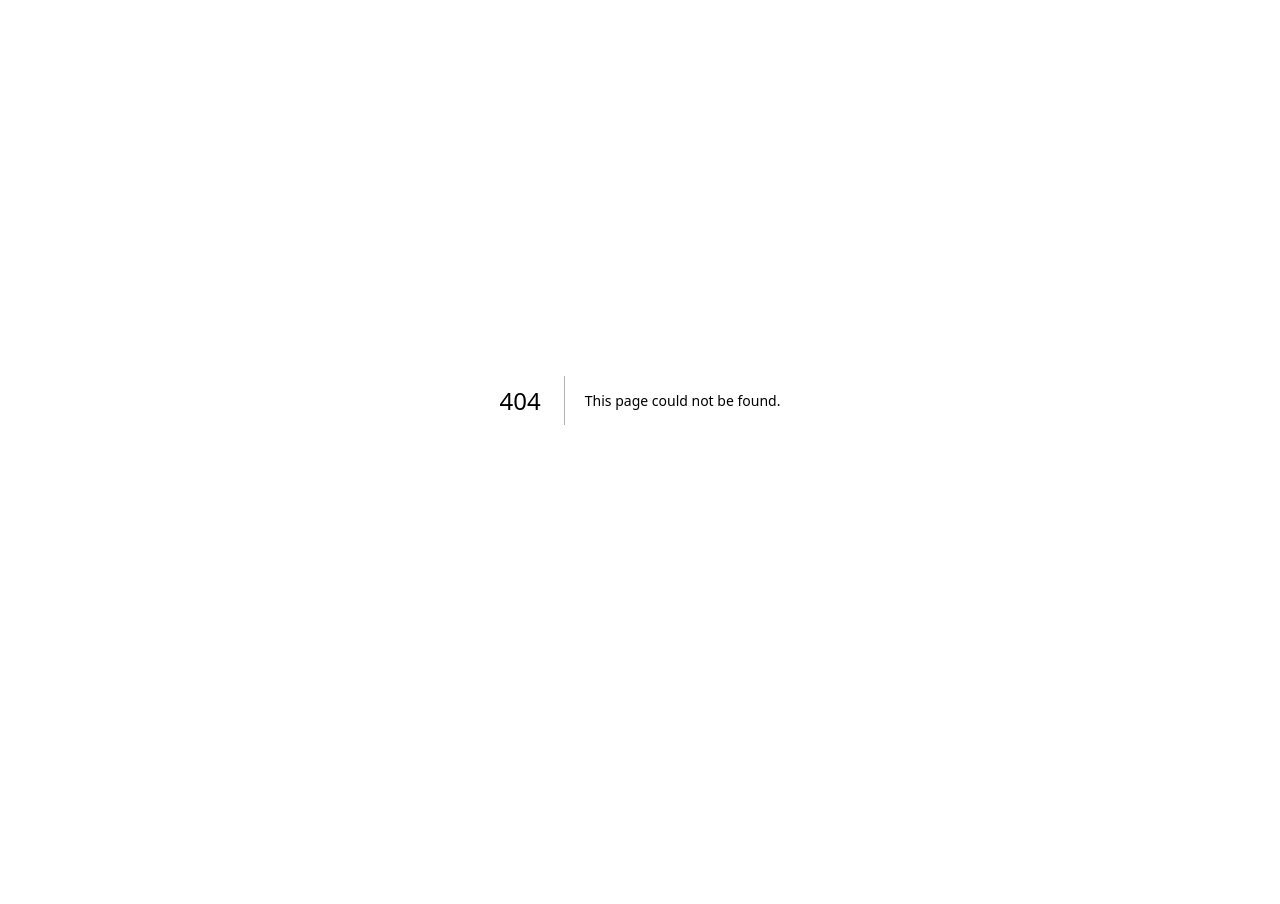
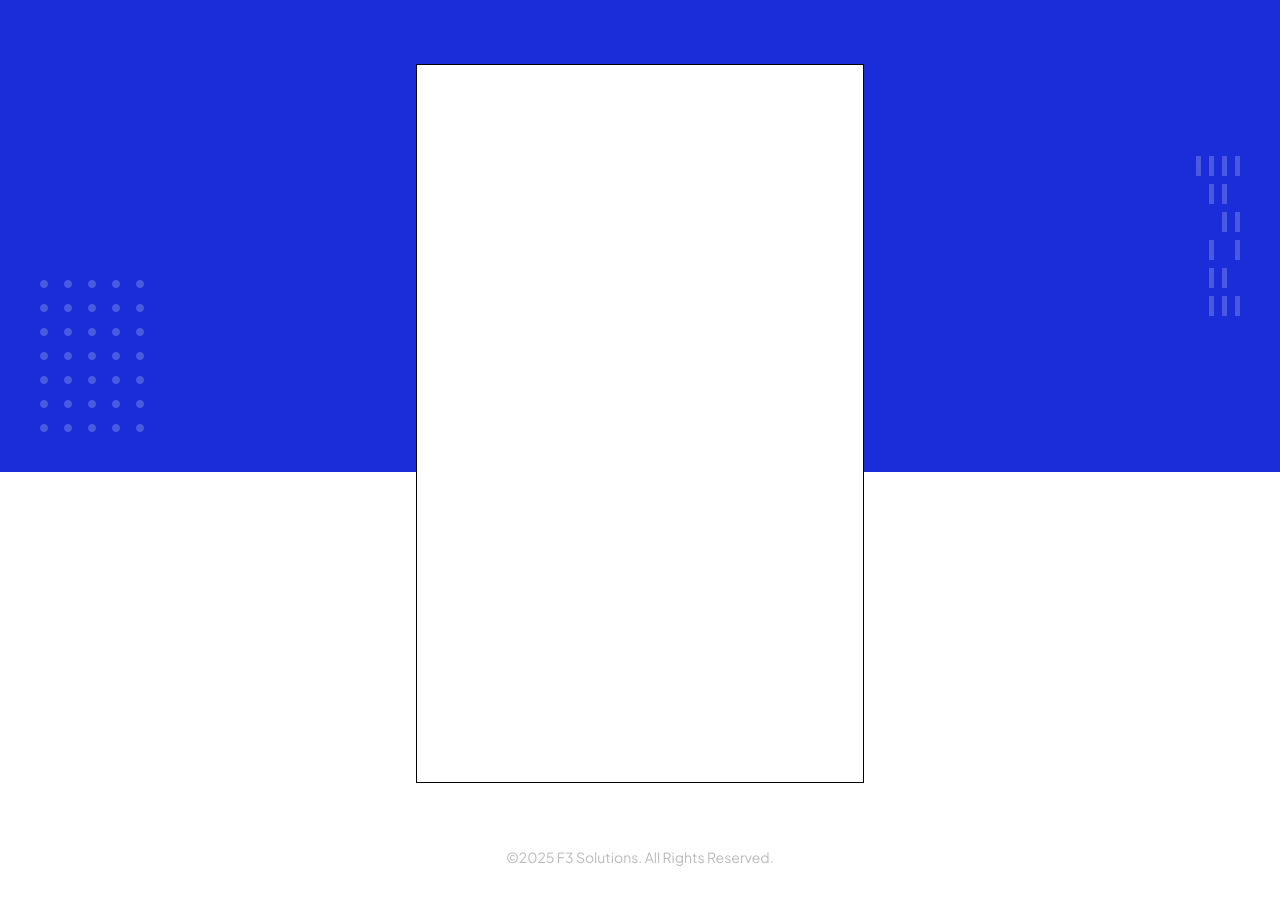
Before and after one commit to dev-felipecrs/f3-finance-frontend, a Next.js app: page /accounts/sign-in in a window 1280 px wide. Before the commit this address had no page. Shown: the top 904 px of the page. Before the commit the page ends 800 px from the top, so only its background shows below. Built offline with nearby package versions, Linux system fonts and the light colour scheme.

Commit message:
feat: create authentication flow layout

```diff
--- /dev/null
+++ b/src/app/accounts/layout.tsx
@@ -0,0 +1,31 @@
+import React from 'react'
+
+import Image from 'next/image'
+
+import IllustrationRight from '../../../public/accounts/Illustration-right.png'
+import IllustrationLeft from '../../../public/accounts/Illustration-left.png'
+
+export default function AccountLayout({ children }: React.PropsWithChildren) {
+  return (
+    <div className="relative flex min-h-screen w-full flex-col">
+      <div className="bg-primary-500 absolute top-0 left-0 -z-10 h-118 w-full">
+        <Image
+          src={IllustrationLeft}
+          alt="Pequenas bolas ao canto inferior esquerdo"
+          className="absolute bottom-10 left-10"
+        />
+        <Image
+          src={IllustrationRight}
+          alt="Pequenas bolas ao canto direito"
+          className="absolute top-1/2 right-10 -translate-y-1/2"
+        />
+      </div>
+
+      <main className="m-16 flex items-start justify-center">{children}</main>
+
+      <footer className="mb-10 text-center text-sm text-gray-300">
+        ©2025 F3 Solutions. All Rights Reserved.
+      </footer>
+    </div>
+  )
+}
--- /dev/null
+++ b/src/app/accounts/sign-in/page.tsx
@@ -0,0 +1,5 @@
+import React from 'react'
+
+export default function SignIn() {
+  return <div className="bg-primary-0 h-[719px] w-md border"></div>
+}
--- a/src/app/page.tsx
+++ b/src/app/page.tsx
@@ -1,11 +1,11 @@
 import React from 'react'
 
 import { Button, Logo } from '@/presentation/components/shared'
-import { FormExample } from '@/presentation/components/Example/Form'
+import { FormExample } from '@/presentation/components/example/Form'
 
 export default function Home() {
   return (
-    <div className="min-h-screen bg-gray-100">
+    <div className="bg-primary-0 min-h-screen">
       <h1 className="text-primary-900 text-4xl">Testing</h1>
       <Logo />
       <Button>Testando</Button>
```
